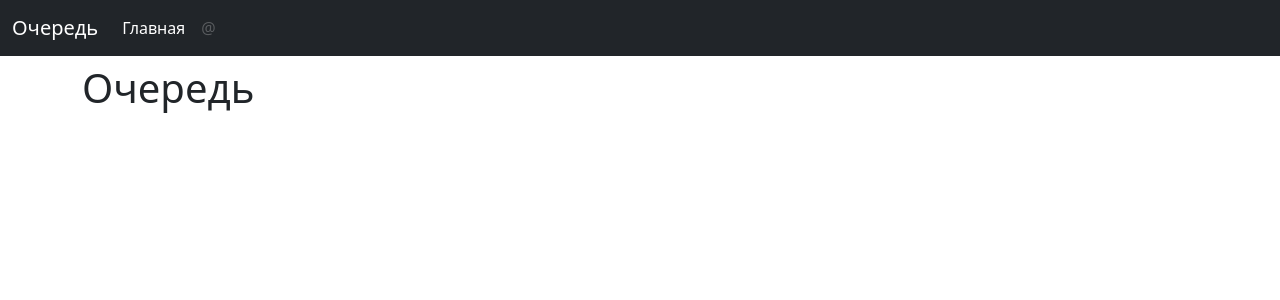
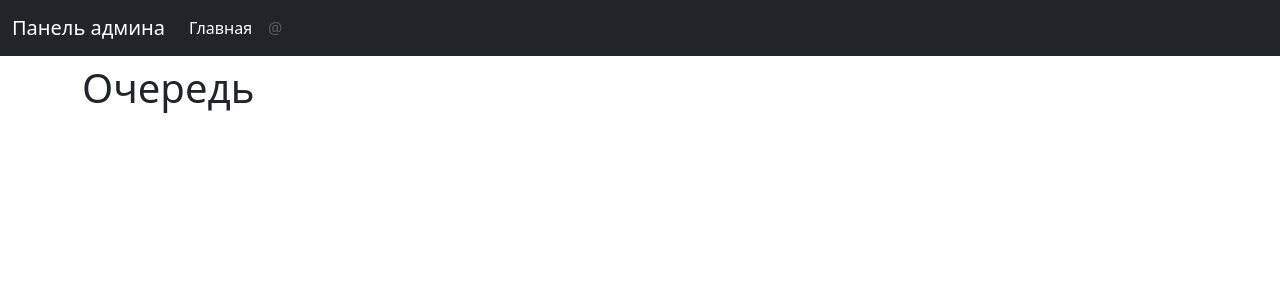
Before and after one commit to boyarivan06/HelpApp, a Flask app: template app/templates/admin.html in a window 1280 px wide. Shown: the top 300 px of the page. Run offline with Flask 2, Linux system fonts and the light colour scheme; the template is opened without the code that fills it, so the values that code supplies are empty; some libraries are stand-ins or nearby versions.

Commit message:
little menu change

```diff
--- a/app/templates/admin.html
+++ b/app/templates/admin.html
@@ -89,7 +89,7 @@
   <!-- Fixed navbar -->
   <nav class="navbar navbar-expand-md navbar-dark fixed-top bg-dark">
     <div class="container-fluid">
-      <a class="navbar-brand" href="#">Очередь</a>
+      <a class="navbar-brand" href="#">Панель админа</a>
       <button class="navbar-toggler" type="button" data-bs-toggle="collapse" data-bs-target="#navbarCollapse" aria-controls="navbarCollapse" aria-expanded="false" aria-label="Toggle navigation">
         <span class="navbar-toggler-icon"></span>
       </button>
```
